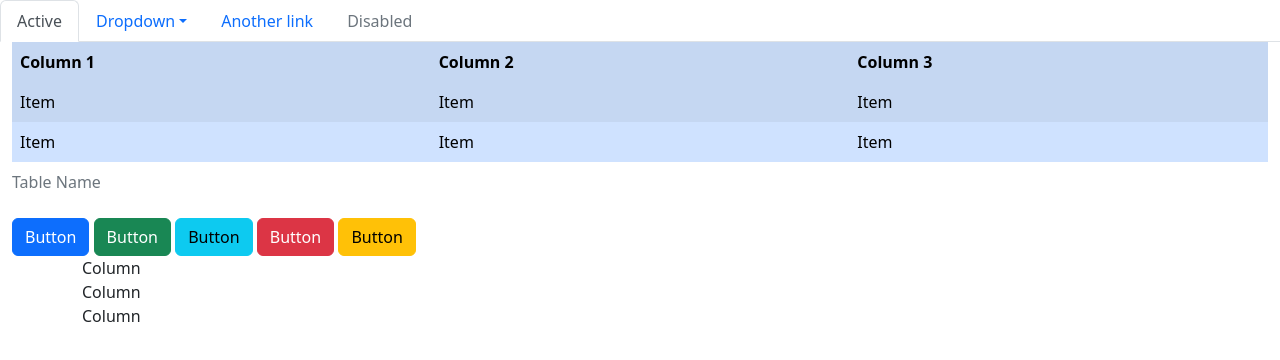
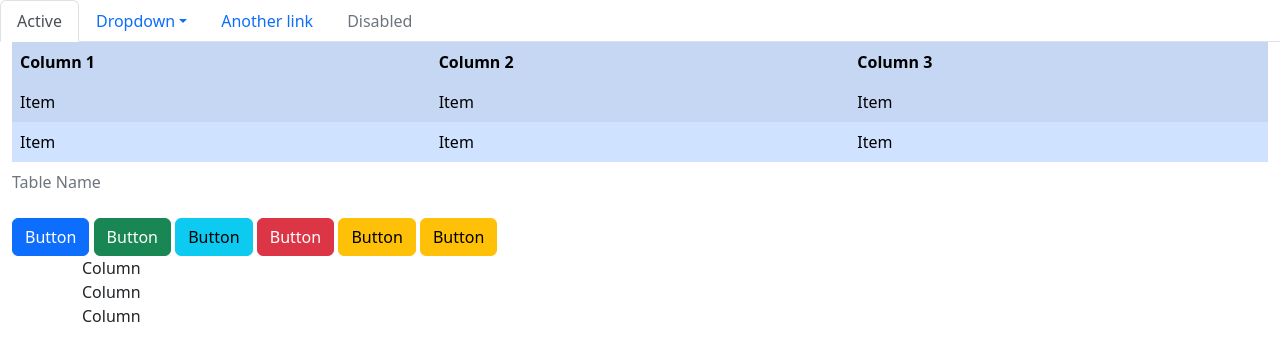
Before and after one commit to waldin-obando/MultimediosU2023, a plain HTML site: page index.html in a window 1280 px wide. Drawn offline with nearby package versions, Linux system fonts and the light colour scheme.

Commit message:
Actualizando
Actualizando repositorio

```diff
--- a/index.html
+++ b/index.html
@@ -91,6 +91,7 @@
             <a name="" id="" class="btn btn-info" href="#" role="button">Button</a>
             <a name="" id="" class="btn btn-danger" href="#" role="button">Button</a>
             <a name="" id="" class="btn btn-warning" href="#" role="button">Button</a>
+            <a name="" id="" class="btn btn-warning" href="#" role="button">Button</a>
 
         </div>
 
```
